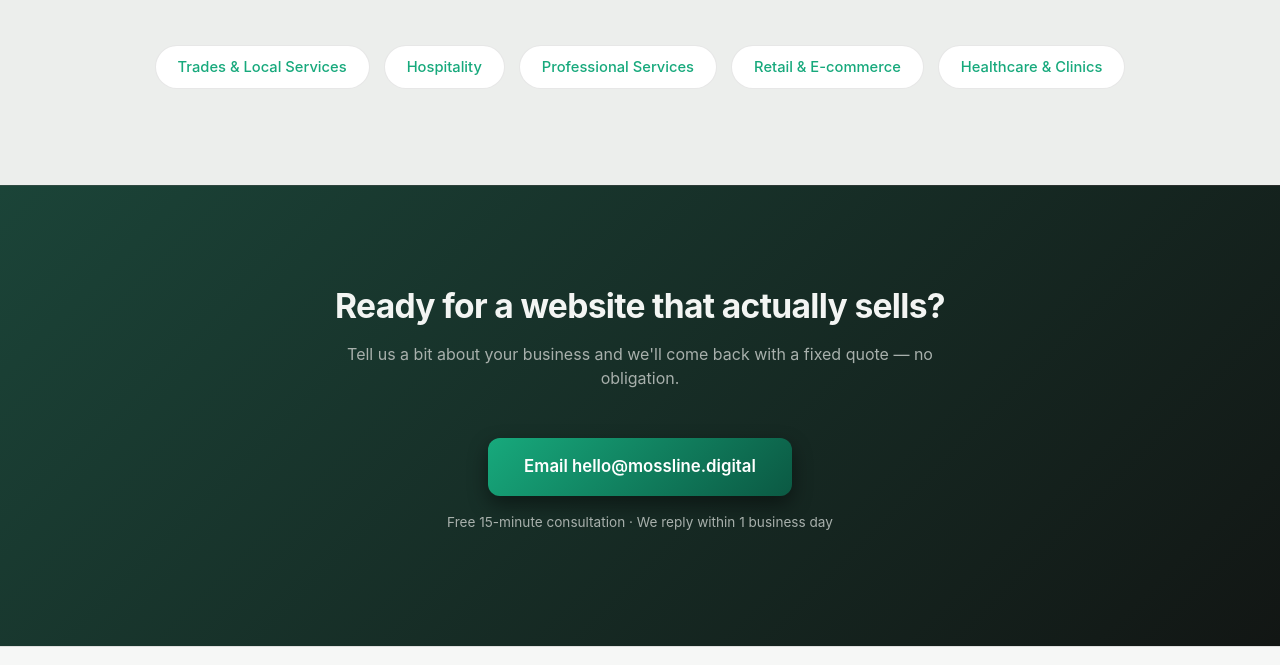
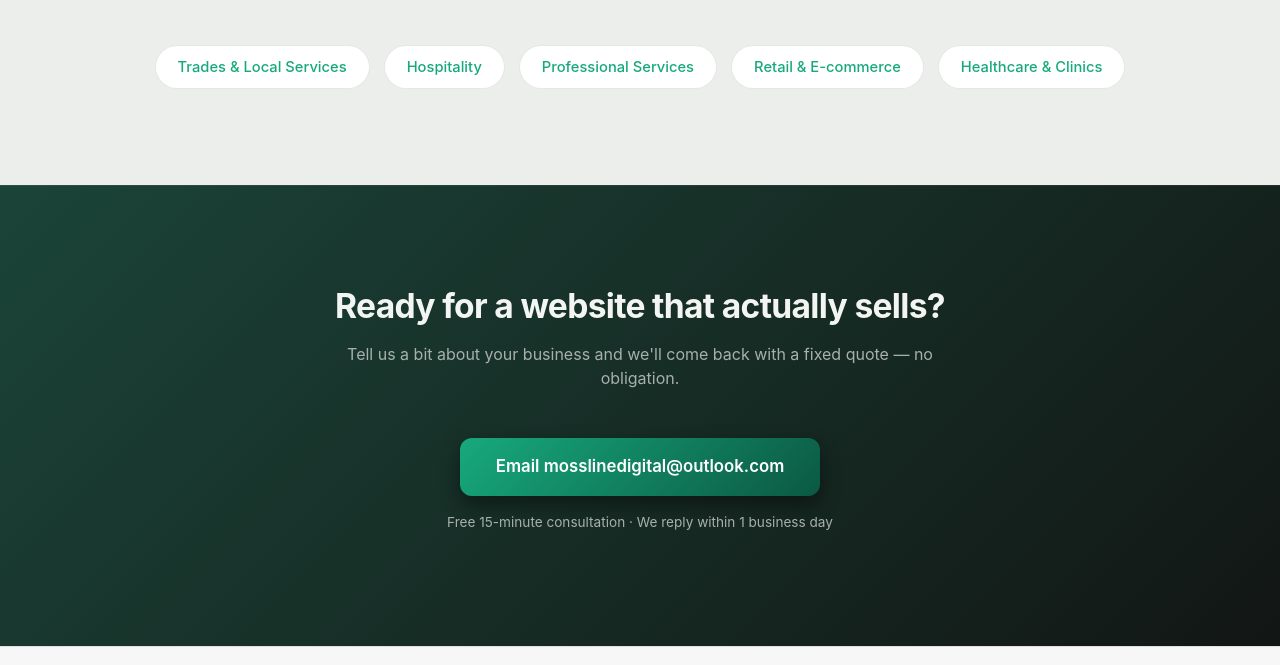
Before and after one commit to paddyaward100507-commits/mossline-website, a plain HTML site: page index.html in a window 1280 px wide. Shown: the part 3752-4417 px from the top of the page. Drawn offline with Linux system fonts and the light colour scheme.

Commit message:
Update contact email to mosslinedigital@outlook.com

```diff
--- a/index.html
+++ b/index.html
@@ -309,7 +309,7 @@
     <div class="container contact-inner">
       <h2>Ready for a website that actually sells?</h2>
       <p class="section-sub">Tell us a bit about your business and we'll come back with a fixed quote — no obligation.</p>
-      <a href="mailto:hello@mossline.digital" class="btn btn-primary btn-large">Email hello@mossline.digital</a>
+      <a href="mailto:mosslinedigital@outlook.com" class="btn btn-primary btn-large">Email mosslinedigital@outlook.com</a>
       <p class="hero-note">Free 15-minute consultation · We reply within 1 business day</p>
     </div>
   </section>
```
Also changed, not shown: portfolio.html (+1 -1 lines).
